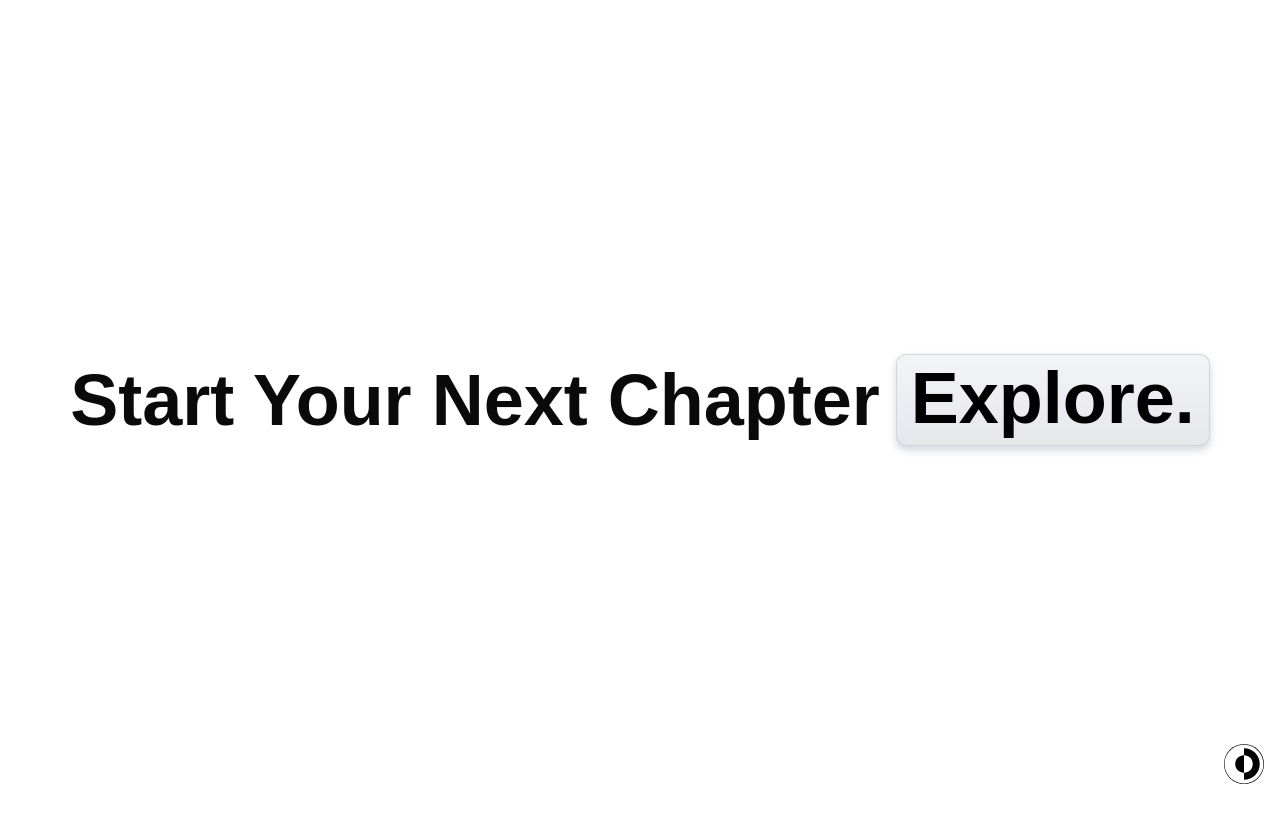
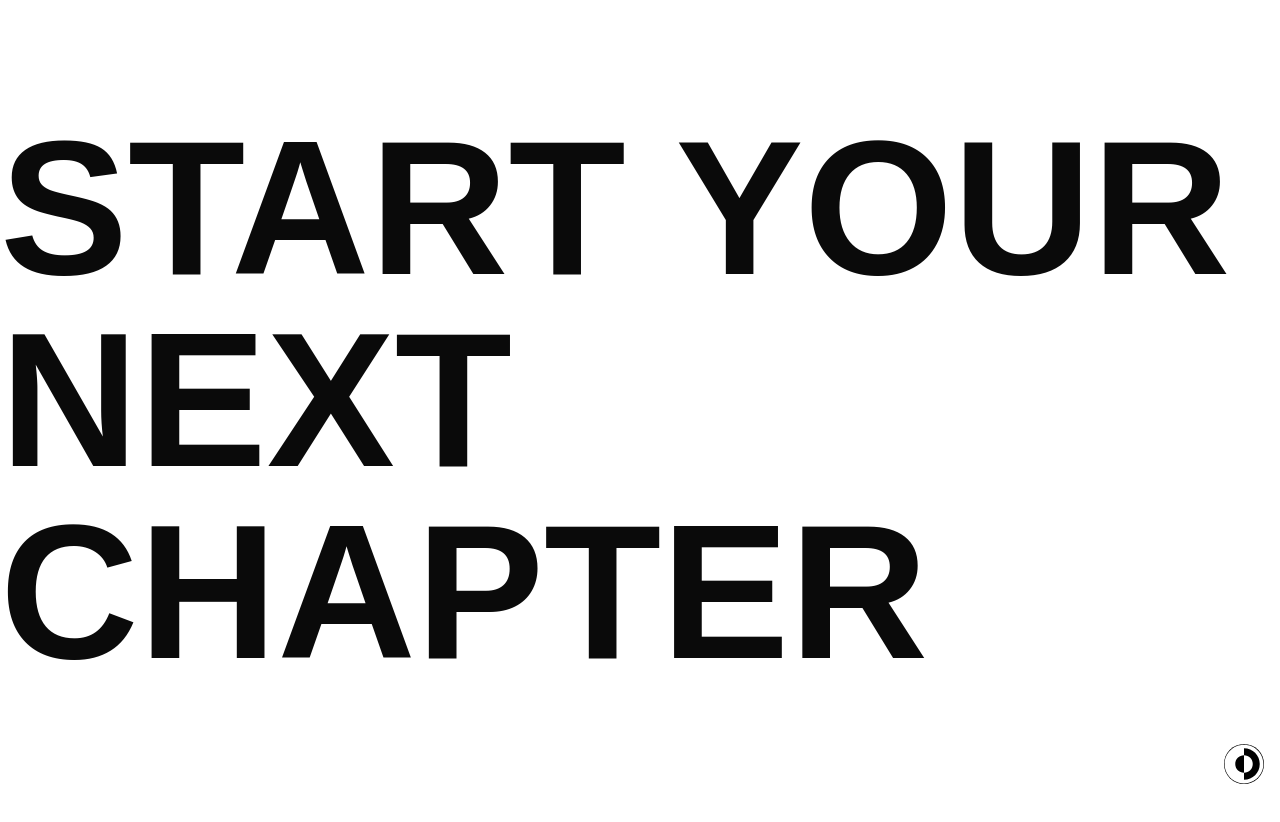
Before and after one commit to Malav2364/AtlasAi-Main, a Next.js app: page / in a window 1280 px wide. Shown: the top 822 px of the page. Built offline with nearby package versions, Linux system fonts and the light colour scheme.

Commit message:
updated hero section font style

```diff
--- a/src/app/globals.css
+++ b/src/app/globals.css
@@ -8,6 +8,12 @@ body {
 h1 {
   font-weight: 700; /* This will now use Oswald-Bold.woff2 */
 }
+.fontedit{
+  font-kerning: auto;
+  font-optical-sizing: auto;
+  font-style: normal;
+}
+
 @custom-variant dark (&:is(.dark *));
 
 @theme inline {
--- a/src/app/page.tsx
+++ b/src/app/page.tsx
@@ -7,10 +7,10 @@ export default function Home() {
     <main>
     <section className="flex flex-col items-center justify-center min-h-screen">
       <div className="flex items-center">
-        <p className="text-7xl font-bold mr-4">Start Your Next Chapter</p>
-        <ContainerTextFlip
+        <p className="text-7xl font-bold mr-4 uppercase font-stretch-100% text-[15vw] items-start">Start Your Next Chapter</p>
+        {/* <ContainerTextFlip
           words={["Travel.", "Explore.", "Discover.", "Create Memories."]}
-        />
+        /> */}
       </div>
     </section>
     <div className="fixed bottom-4 right-4">
```
